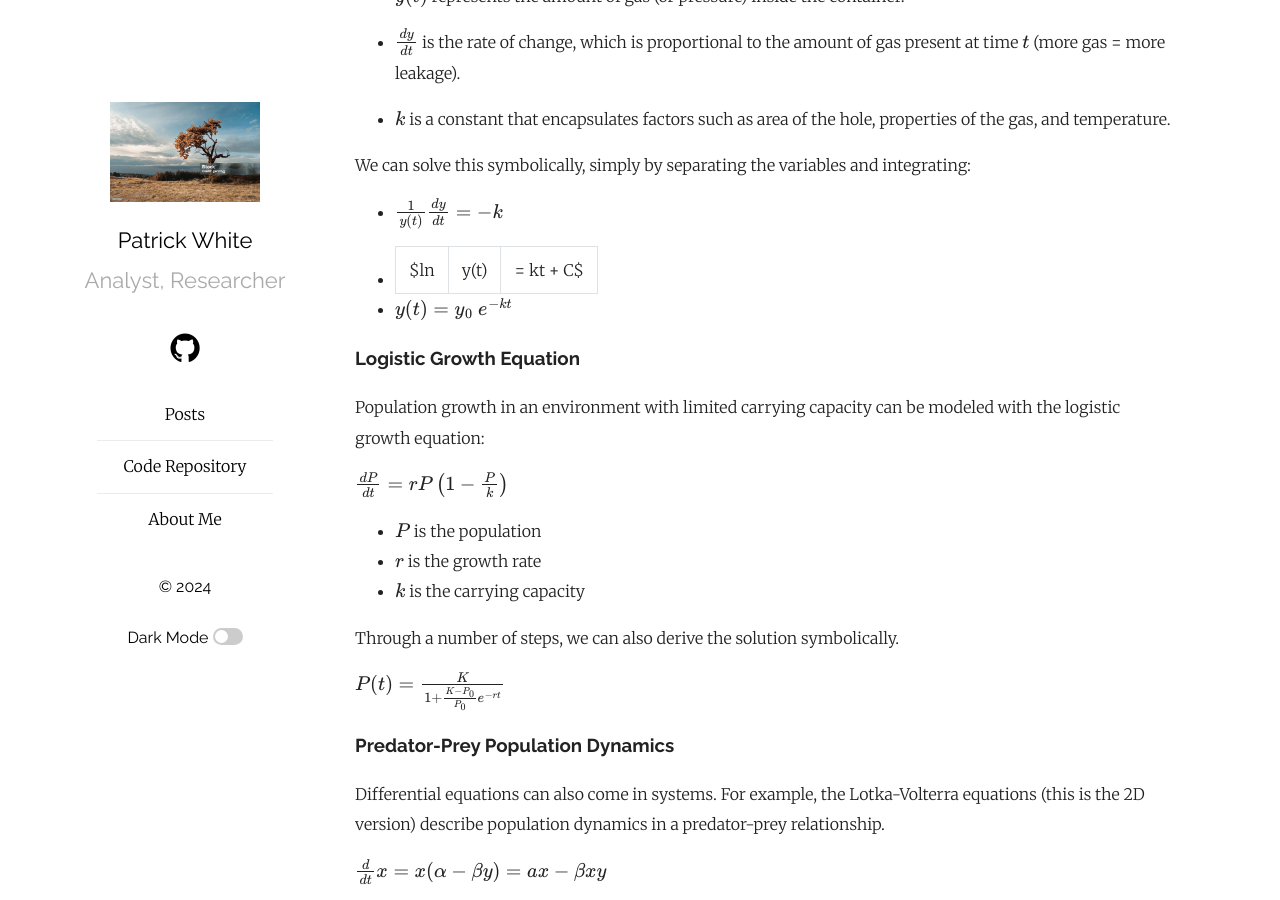
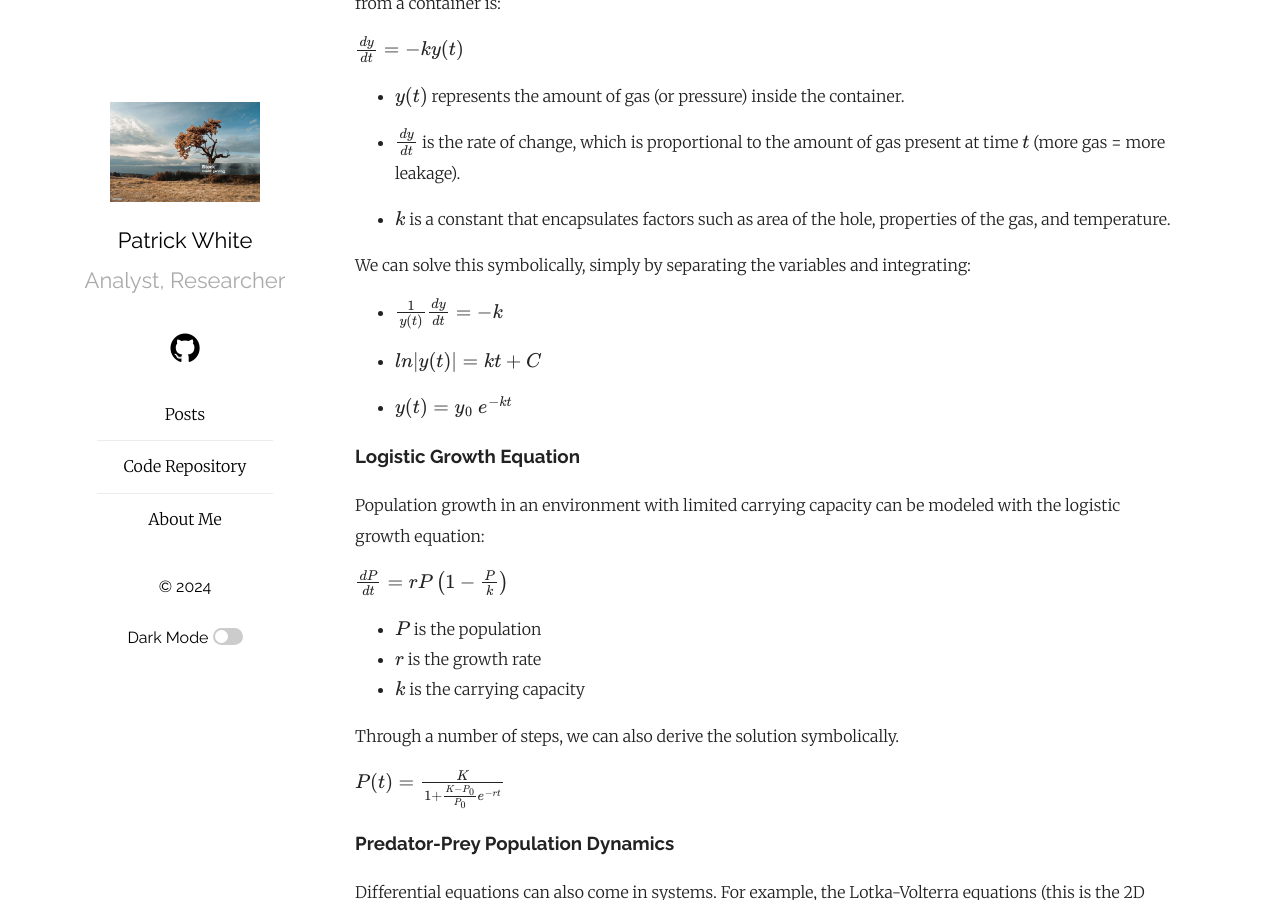
Before and after one commit to pw598/pw598.github.io, a Jekyll site: the page built from _posts/2024-12-23-Differential-Equations-I-Ordinary-Differential-Equations-(ODEs).md, in a window 1280 px wide and 900 px high, scrolled down 1801 px. Built offline with Jekyll 4.4.1, drawn with Linux system fonts in a browser that asks for light colours; formulas are drawn with MathJax 3.

Commit message:
Add files via upload

````diff
--- a/_posts/2024-12-23-Differential-Equations-I-Ordinary-Differential-Equations-(ODEs).md
+++ b/_posts/2024-12-23-Differential-Equations-I-Ordinary-Differential-Equations-(ODEs).md
@@ -7,7 +7,7 @@
 
 <p></p>
 
-<img src="https://github.com/pw598/pw598.github.io/blob/main/_posts/images/de1.png?raw=true" style="height: 350px; width:auto;">
+<img src="https://github.com/pw598/pw598.github.io/blob/main/_posts/images/de1.png?raw=true" style="height: 450px; width:auto;">
 
 
 # Outline
@@ -67,7 +67,7 @@
 
 - $\frac{1}{y(t)} \frac{dy}{dt} = -k$
 
-- $ln|y(t)| = kt + C$
+- <p>$ln|y(t)| = kt + C$</p>
 
 - $y(t) = y_0 ~e^{-kt}$
 
@@ -156,7 +156,7 @@
 plt.show()
 ```
 
-<img src="https://github.com/pw598/pw598.github.io/blob/main/_posts/images/de1-1.png?raw=true" style="height: 350px; width:auto;">
+<img src="https://github.com/pw598/pw598.github.io/blob/main/_posts/images/de1-1.png?raw=true" style="height: 450px; width:auto;">
 
 
 Next, we'll deterministically generate data using the same parameters, and see if the solver can then recover the true parameters. We use the <code>minimize</code> function from <code>scipy.optimize</code>, and with each iteration, call upon a loss function which integrates the equation using the current guess at parameter values, and measures the fit against the data.
@@ -238,7 +238,7 @@
 grid()
 ```
 
-<img src="https://github.com/pw598/pw598.github.io/blob/main/_posts/images/de1-2.png?raw=true" style="height: 350px; width:auto;">
+<img src="https://github.com/pw598/pw598.github.io/blob/main/_posts/images/de1-2.png?raw=true" style="height: 450px; width:auto;">
 
 
 And then simulating data with those parameter values, and recovering them as estimates from the solver.
````
